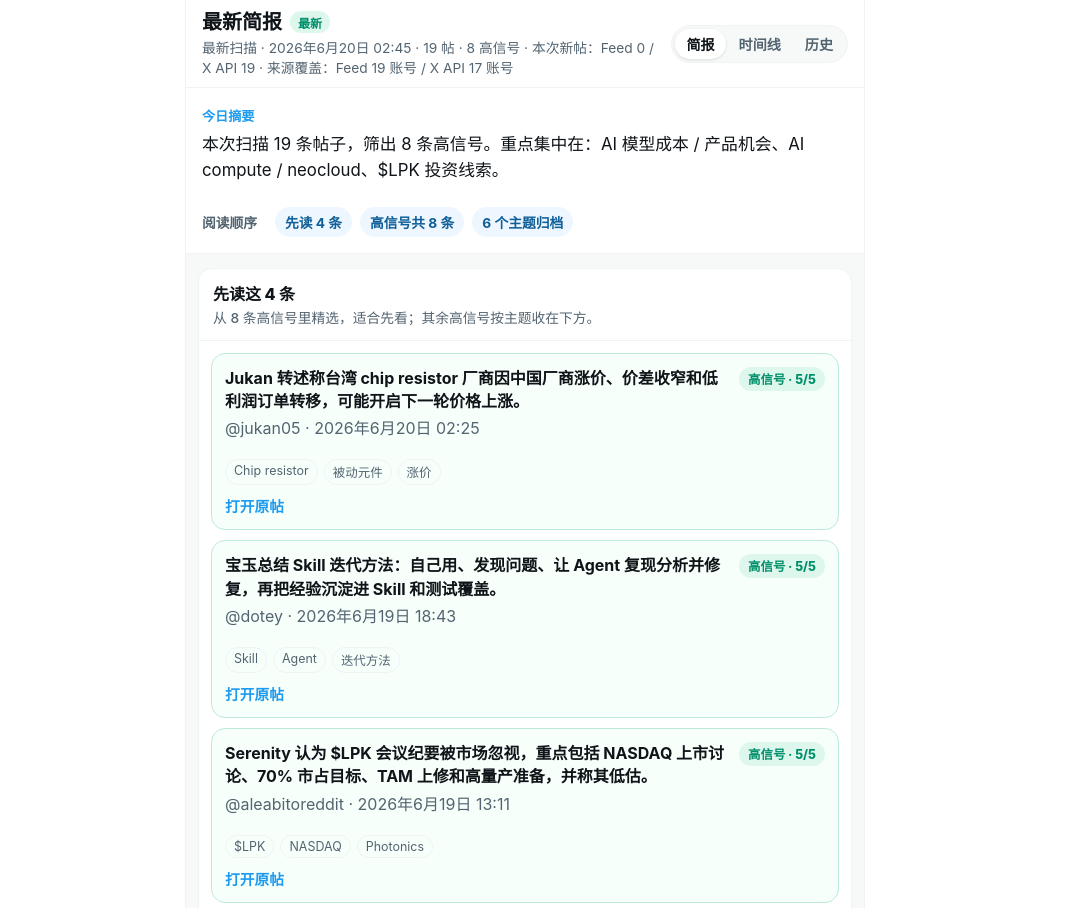
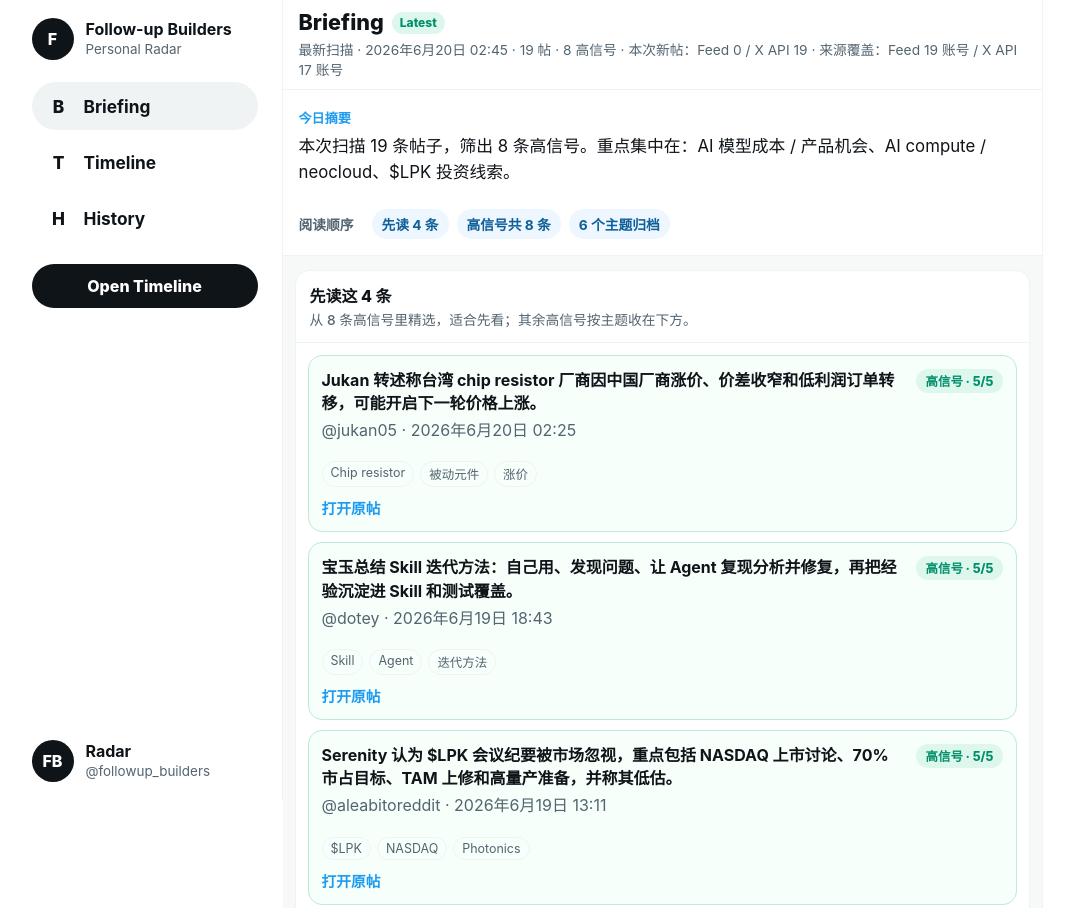
Before and after one commit to i-icecream/x-radar-dashboard, a website: page public/briefing.html in a window 1280 px wide. Shown: the top 908 px of the page, without its empty margins (115-1189 px from the left). Drawn offline with Linux system fonts and the light colour scheme.

Commit message:
Brand Follow-up Builders layout for public/briefing.html

```diff
--- a/public/briefing.html
+++ b/public/briefing.html
@@ -3,33 +3,44 @@
   <head>
     <meta charset="utf-8">
     <meta name="viewport" content="width=device-width, initial-scale=1">
-    <title>X 雷达简报</title>
+    <title>Briefing - Follow-up Builders</title>
     <link rel="stylesheet" href="styles.css">
   </head>
-  <body>
-    <main class="shell briefing-shell">
-      <header class="timeline-header">
+  <body class="x-shell-page">
+    <div class="app-frame secondary-frame">
+      <aside class="left-rail" aria-label="Primary">
+        <a class="brand-lockup" href="./" aria-label="Follow-up Builders">
+          <span class="brand-mark">F</span>
+          <span><strong>Follow-up Builders</strong><small>Personal Radar</small></span>
+        </a>
+        <nav class="side-nav" aria-label="Views">
+          <a class="side-nav-item active" href="briefing.html"><span aria-hidden="true">B</span><strong>Briefing</strong></a>
+          <a class="side-nav-item" href="./"><span aria-hidden="true">T</span><strong>Timeline</strong></a>
+          <a class="side-nav-item" href="history.html"><span aria-hidden="true">H</span><strong>History</strong></a>
+        </nav>
+        <a class="compose-button" href="./">Open Timeline</a>
+        <div class="rail-profile"><span class="profile-avatar">FB</span><span><strong>Radar</strong><small>@followup_builders</small></span></div>
+      </aside>
+
+      <main class="timeline-column briefing-shell">
+        <header class="timeline-header x-header">
           <div>
             <div class="title-line">
-            <h1>最新简报</h1>
-            <span class="view-badge live">最新</span>
+              <h1>Briefing</h1>
+              <span class="view-badge live">Latest</span>
             </div>
-          <p id="briefingMeta">加载中...</p>
-        </div>
-        <div class="header-actions">
-          <a class="nav-link active" href="briefing.html">简报</a>
-          <a class="nav-link" href="./">时间线</a>
-          <a class="nav-link" href="history.html">历史</a>
+            <p id="briefingMeta">Loading...</p>
           </div>
         </header>
 
         <section id="briefingSummary" class="briefing-summary"></section>
         <section id="briefingSections" class="briefing-sections"></section>
         <section id="briefingEmpty" class="empty" hidden>
-        <h2>还没有简报</h2>
-        <p>下一次扫描后会自动生成。</p>
+          <h2>No briefing yet</h2>
+          <p>The next scan will generate a briefing automatically.</p>
         </section>
       </main>
+    </div>
 
     <script src="briefing.js" type="module"></script>
   </body>
```
Lines whose indentation alone changed are shown as unchanged.
